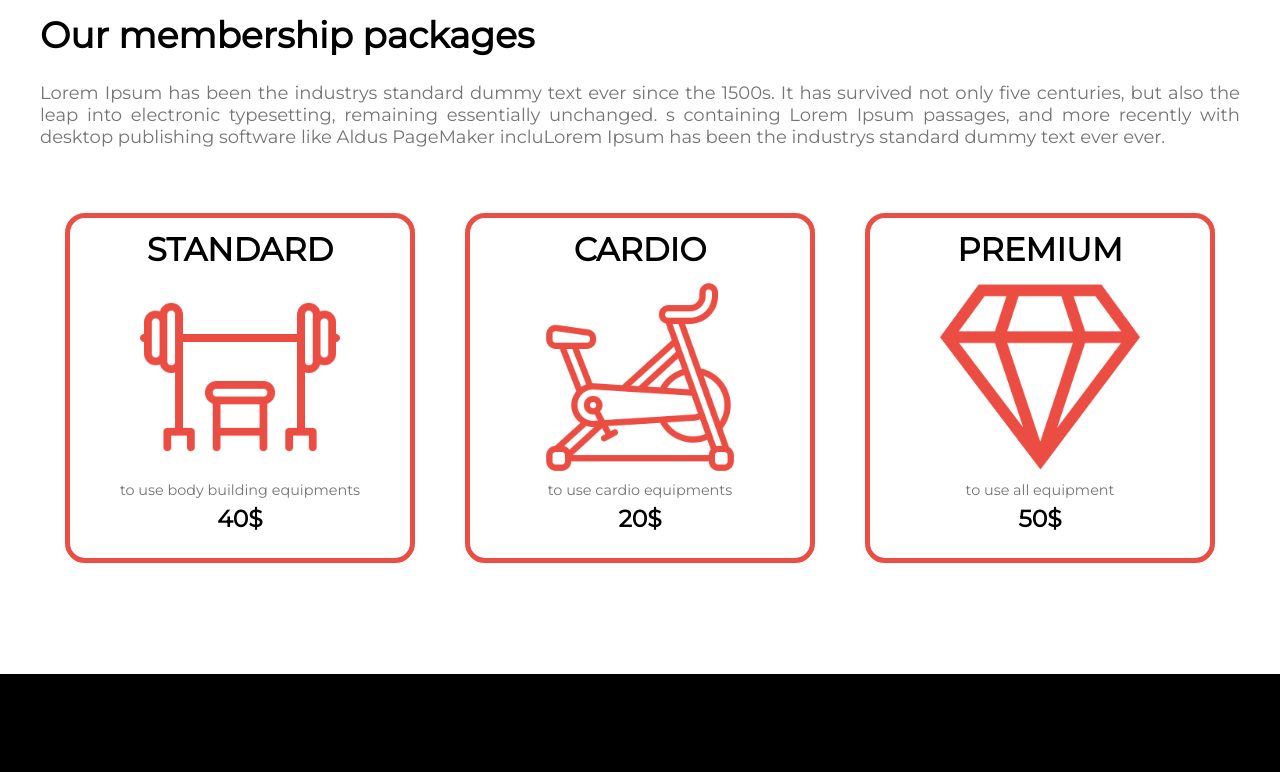
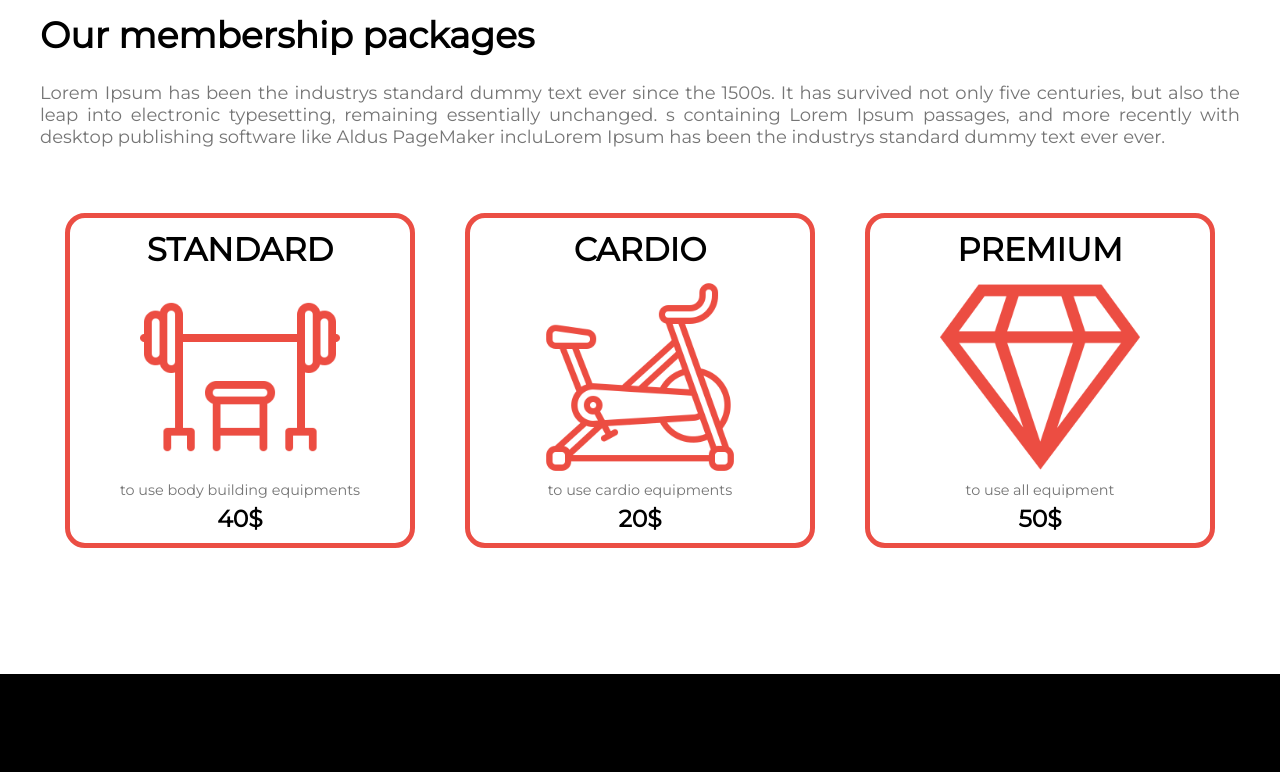
Before and after one commit to Gkristof96/Brand_v2, a React (Create React App) app: page / in a window 1280 px wide. Shown: the part 2598-3370 px from the top of the page. Built offline with nearby package versions, Linux system fonts and the light colour scheme.

Commit message:
price change

```diff
--- a/src/css/components/Prices/PriceCard/_pricecard.scss
+++ b/src/css/components/Prices/PriceCard/_pricecard.scss
@@ -1,7 +1,7 @@
 .price-card {
     max-width: 350px;
     width: 100%;
-    height: 100%;
+    height: auto;
     max-height: 350px;
     background: #FFFFFF;
     border: 5px solid #EB4E44;
@@ -45,12 +45,19 @@
     }
 
     img {
-        max-width: 200px;
+        width: 200px;
         height: 200px;
     }
 
 }
-
+@media screen and (max-width: 1200px) {
+    .price-card {
+        img {
+            width: 150px;
+            height: 150px;
+        }
+    }
+}
 @media screen and (max-width: 768px) {
     .price-card {
         width: 250px;
--- a/src/css/style.css
+++ b/src/css/style.css
@@ -536,7 +536,7 @@
 .price-card {
   max-width: 350px;
   width: 100%;
-  height: 100%;
+  height: auto;
   max-height: 350px;
   background: #FFFFFF;
   border: 5px solid #EB4E44;
@@ -584,8 +584,15 @@
 }
 
 .price-card img {
-  max-width: 200px;
+  width: 200px;
   height: 200px;
+}
+
+@media screen and (max-width: 1200px) {
+  .price-card img {
+    width: 150px;
+    height: 150px;
+  }
 }
 
 @media screen and (max-width: 768px) {
```
Also changed, not shown: 1 other file (tests, documents, lock files or other folders).
